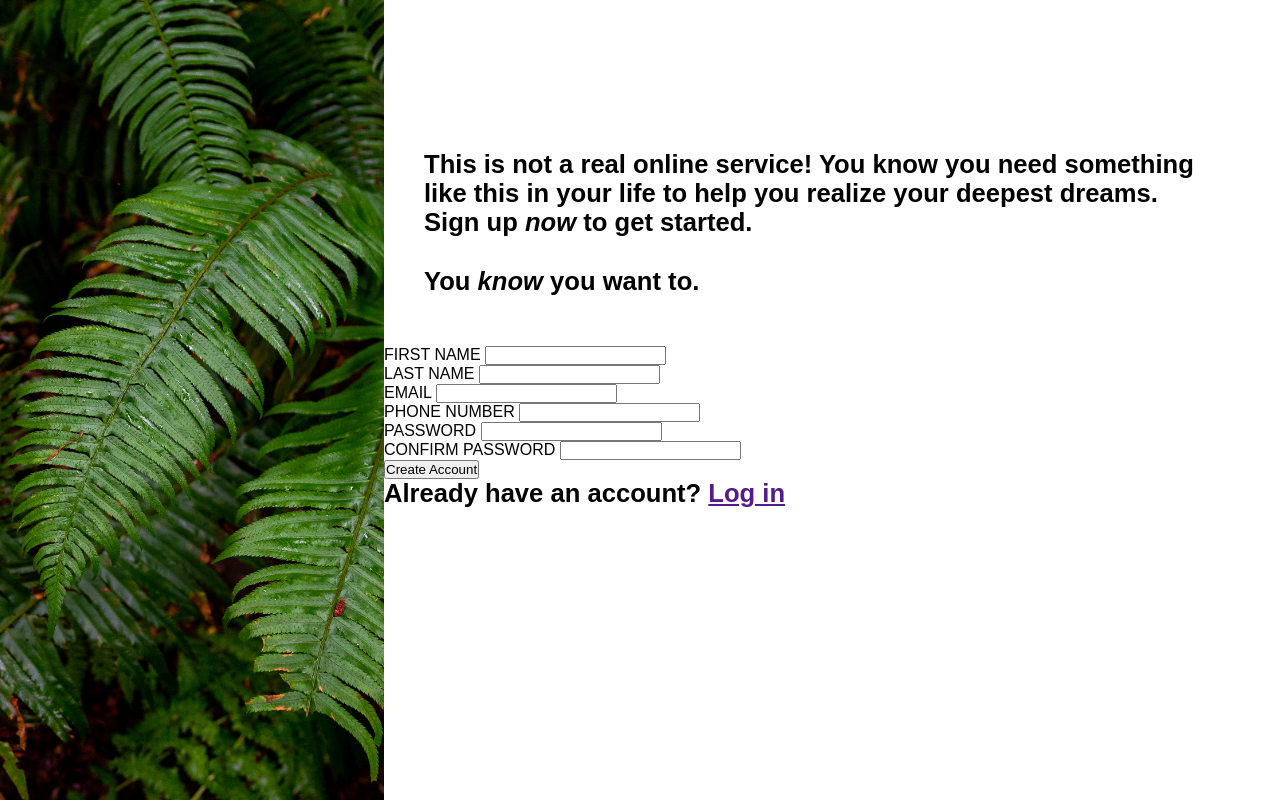
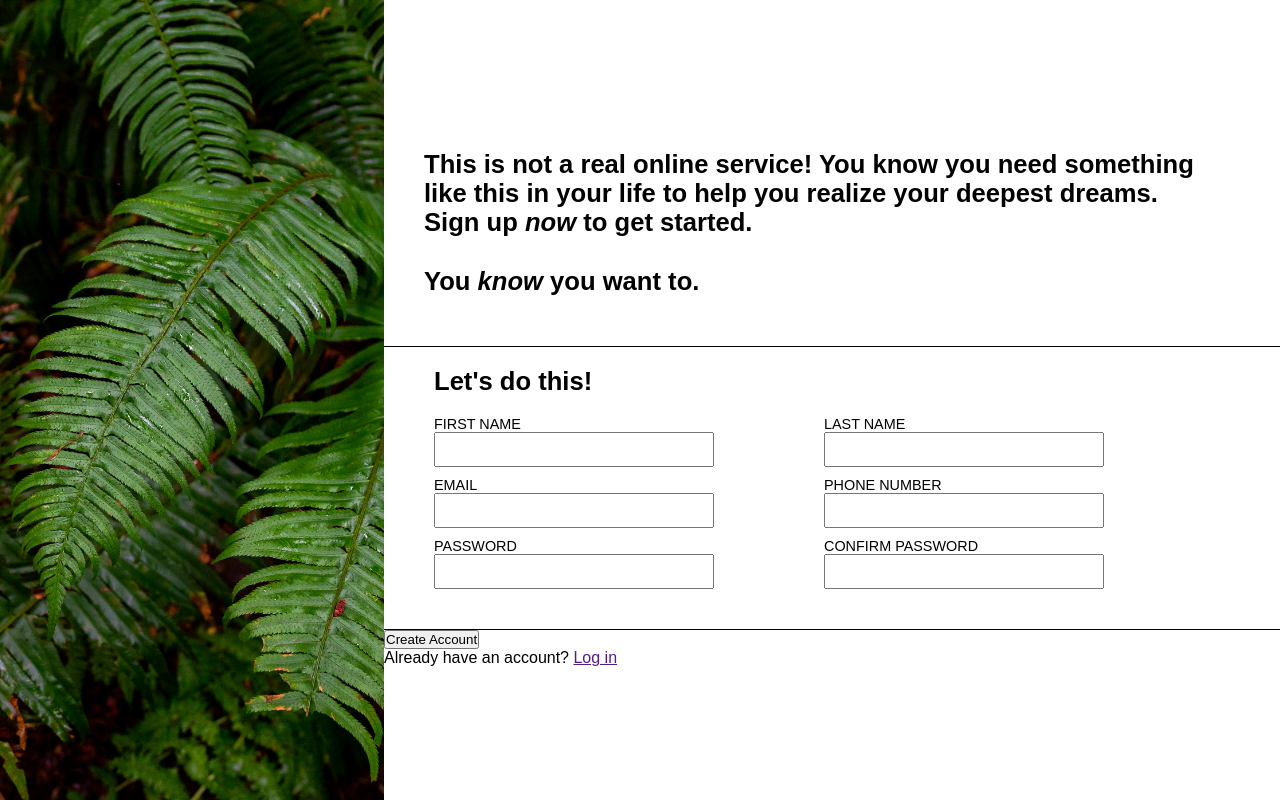
Before and after one commit to AlraxRP/sign-up-form, a plain HTML site: page index.html in a window 1280 px wide. Drawn offline with Linux system fonts and the light colour scheme.

Commit message:
Add style to sign up form

```diff
--- a/css/styles.css
+++ b/css/styles.css
@@ -32,14 +32,65 @@ body
     margin: 150px 0 50px 40px;
 }
 
-.right-container h1
+.description h1
 {
     font-size: 1.6em;
     margin-bottom: 30px;
 }
 
-.right-container p
+.description p
 {
     font-size: 1.6em;
     font-weight: bold;
 }
+
+.right-container .form-container
+{
+    border-top: 1px solid black;
+    border-bottom:  1px solid black;
+
+    padding: 20px 0 30px 50px;
+}
+
+.form-container p
+{
+    font-size: 1.6em;
+    font-weight: bold;
+    margin-bottom: 20px;
+}
+
+.form-container .sign-up-form
+{
+    display: flex;
+    flex-direction: column;
+}
+
+.sign-up-form .form-row
+{
+    margin-bottom: 10px;
+
+    display: flex;
+    flex-direction: row;
+}
+
+.form-row .form-element
+{
+    display: flex;
+    flex-direction: column;
+
+    margin-right: 110px;
+}
+
+.form-element label
+{
+    font-size: 0.9em;
+}
+
+.form-element input
+{
+    font-size: 1.1em;
+
+    padding: 5px 10px;
+
+    width: 280px;
+}
--- a/index.html
+++ b/index.html
@@ -20,7 +20,10 @@
                 </h1>
                 <p>You <em>know</em> you want to.</p>
             </div>
+            <div class="form-container">
+                <p>Let's do this!</p>
                 <form action="" method="post" class="sign-up-form">
+                    <div class="form-row">
                         <div class="form-element">
                             <label for="first-name">FIRST NAME</label>
                             <input type="text" id="first-name" name="first-name" required>
@@ -29,6 +32,8 @@
                             <label for="last-name">LAST NAME</label>
                             <input type="text" id="last-name" name="last-name" required>
                         </div>
+                    </div>
+                    <div class="form-row">
                         <div class="form-element">
                             <label for="email">EMAIL</label>
                             <input type="email" id="email" name="email" required>
@@ -37,6 +42,8 @@
                             <label for="phone-number">PHONE NUMBER</label>
                             <input type="text" id="phone-number" name="phone-number" required>
                         </div>
+                    </div>
+                   <div class="form-row">
                         <div class="form-element">
                             <label for="pwd">PASSWORD</label>
                             <input type="password" id="pwd" name="pwd" required>
@@ -45,7 +52,9 @@
                             <label for="confirm-pwd">CONFIRM PASSWORD</label>
                             <input type="password" id="confirm-pwd" name="confirm-pwd" required>
                         </div>
+                   </div>
                 </form>
+            </div>
             <div class="form-footer">
                 <button>Create Account</button>
                 <p>Already have an account? <a href="">Log in</a></p>
```
Lines whose indentation alone changed are shown as unchanged.
